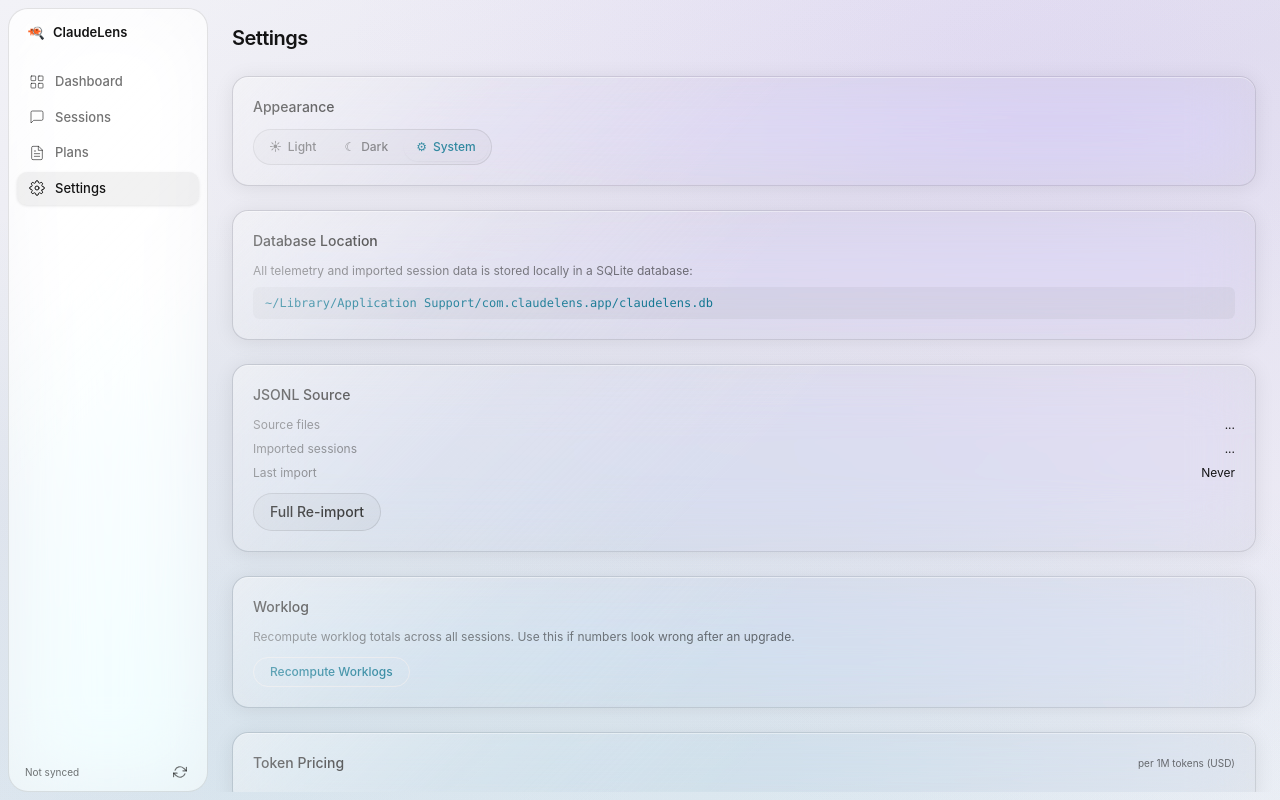
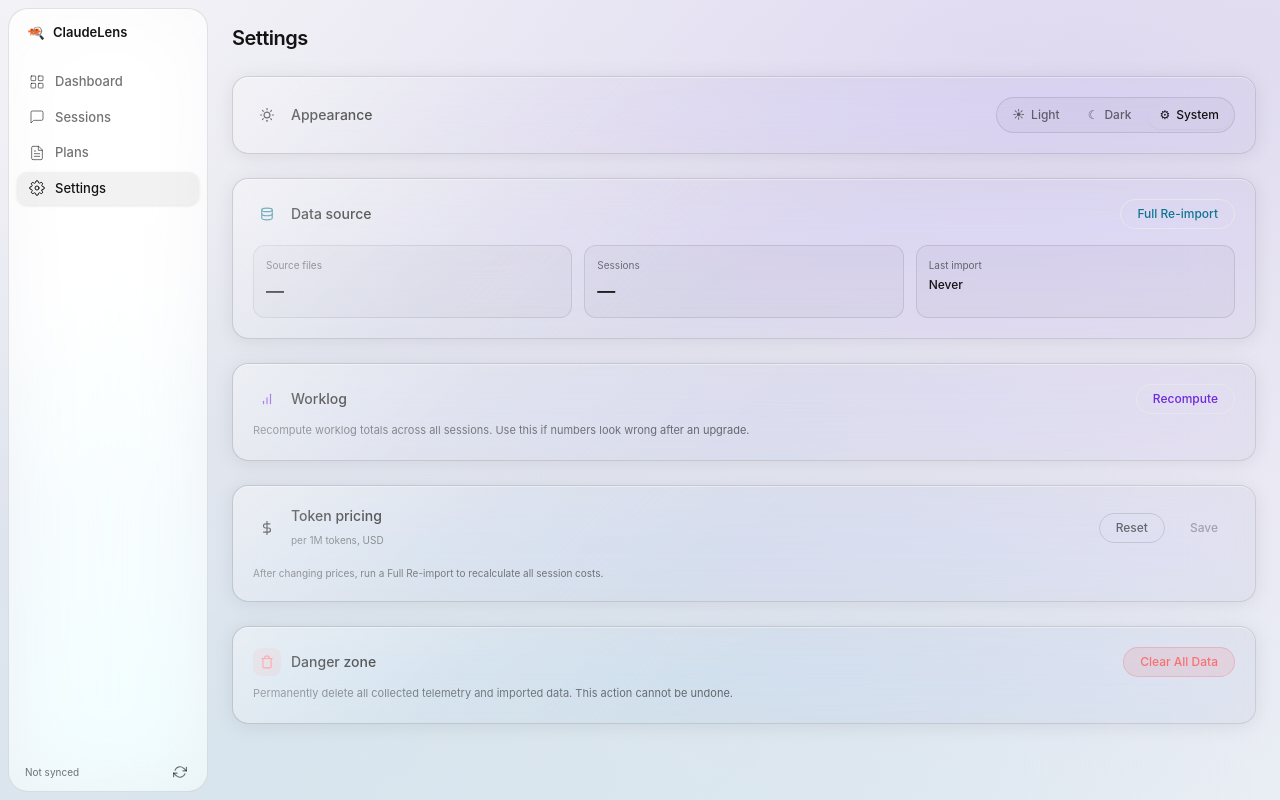
Before and after one commit to danubiusinfo/claude-lens, a React (Vite) app: page /settings in a window 1280 px wide. Built offline with nearby package versions, Linux system fonts and the light colour scheme; the HTML template or start-up script is replaced by a standard one.

Commit message:
session details

```diff
--- a/src/features/sessions/SessionDetailPanel.tsx
+++ b/src/features/sessions/SessionDetailPanel.tsx
@@ -16,7 +16,6 @@
   Wrench,
   type LucideIcon,
 } from 'lucide-react';
-import { GlassCard } from '../../components/ui/GlassCard';
 import { CopyButton } from '../../components/ui/CopyButton';
 import { formatDuration } from '../../lib/duration';
 import { getSessionMessages, toggleSessionBookmark, renameSession } from '../../lib/tauri';
@@ -699,34 +698,34 @@
 
               {/* Stats grid */}
               <div className="grid grid-cols-2 gap-3">
-                <GlassCard className="!p-3">
+                <div className="p-3 rounded-2xl bg-[var(--bg-card)] border border-[var(--glass-border)]">
                   <div className="text-xs text-[var(--text-secondary)] mb-1">Total Tokens</div>
                   <div className="text-lg font-semibold text-accent-cyan">
                     {session.total_tokens > 0
                       ? formatTokens(session.total_tokens)
                       : 'N/A'}
                   </div>
-                </GlassCard>
-                <GlassCard className="!p-3">
+                </div>
+                <div className="p-3 rounded-2xl bg-[var(--bg-card)] border border-[var(--glass-border)]">
                   <div className="text-xs text-[var(--text-secondary)] mb-1">Total Cost</div>
                   <div className="text-lg font-semibold text-accent-purple">
                     {session.total_cost_usd > 0
                       ? formatCost(session.total_cost_usd)
                       : 'N/A'}
                   </div>
-                </GlassCard>
-                <GlassCard className="!p-3">
+                </div>
+                <div className="p-3 rounded-2xl bg-[var(--bg-card)] border border-[var(--glass-border)]">
                   <div className="text-xs text-[var(--text-secondary)] mb-1">Events</div>
                   <div className="text-lg font-semibold text-accent-cyan">
                     {session.event_count}
                   </div>
-                </GlassCard>
-                <GlassCard className="!p-3">
+                </div>
+                <div className="p-3 rounded-2xl bg-[var(--bg-card)] border border-[var(--glass-border)]">
                   <div className="text-xs text-[var(--text-secondary)] mb-1">Tool Events</div>
                   <div className="text-lg font-semibold text-accent-purple">
                     {session.tool_event_count}
                   </div>
-                </GlassCard>
+                </div>
               </div>
 
               {/* Model badge */}
--- a/src/features/sessions/SessionsList.tsx
+++ b/src/features/sessions/SessionsList.tsx
@@ -9,8 +9,6 @@
   loading: boolean;
   selectedId: string | null;
   onSelect: (id: string) => void;
-  onLoadMore: () => void;
-  hasMore: boolean;
 }
 
 function formatTokens(n: number): string {
@@ -65,8 +63,6 @@
   loading,
   selectedId,
   onSelect,
-  onLoadMore,
-  hasMore,
 }: SessionsListProps) {
   const visibleIds = sessions.map((s) => s.id);
   const { data: worklogs } = useSessionWorklogs(visibleIds);
@@ -173,14 +169,6 @@
         );
       })}
 
-      {hasMore && (
-        <button
-          onClick={onLoadMore}
-          className="w-full py-3 text-sm font-medium text-[var(--text-secondary)] hover:text-[var(--text-primary)] hover:bg-[var(--bg-card)] rounded-full border border-[var(--border-subtle)] transition-colors"
-        >
-          Load More
-        </button>
-      )}
     </div>
   );
 }
--- a/src/pages/SessionsPage.tsx
+++ b/src/pages/SessionsPage.tsx
@@ -20,8 +20,6 @@
     selectedId,
     selectSession,
     clearSelection,
-    loadMore,
-    hasMore,
     showBookmarked,
     setShowBookmarked,
     updateSessionBookmark,
@@ -104,9 +102,18 @@
               {projectDropdownOpen && createPortal(
                 <div
                   ref={projectMenuRef}
-                  style={{ position: 'fixed', top: projectMenuPos.top, left: projectMenuPos.left, width: projectMenuPos.width }}
-                  className="z-[9999] glass-card !p-0 overflow-hidden max-h-[300px] overflow-y-auto"
+                  style={{
+                    position: 'fixed',
+                    top: projectMenuPos.top,
+                    left: projectMenuPos.left,
+                    width: projectMenuPos.width,
+                    backdropFilter: 'blur(60px) saturate(180%)',
+                    WebkitBackdropFilter: 'blur(60px) saturate(180%)',
+                    background: 'var(--bg-sidebar)',
+                  }}
+                  className="z-[9999] rounded-2xl border border-[var(--glass-border)] shadow-lg overflow-hidden"
                 >
+                  <div className="max-h-[300px] overflow-y-auto py-1">
                     <button
                       type="button"
                       onClick={() => { setSelectedProject(null); setProjectDropdownOpen(false); }}
@@ -132,6 +139,7 @@
                         <span className="font-medium truncate">{shortenPath(p)}</span>
                       </button>
                     ))}
+                  </div>
                 </div>,
                 document.body
               )}
@@ -194,8 +202,6 @@
         loading={loading}
         selectedId={selectedId}
         onSelect={selectSession}
-        onLoadMore={loadMore}
-        hasMore={hasMore}
       />
 
       <SessionDetailPanel
--- a/src/pages/SettingsPage.tsx
+++ b/src/pages/SettingsPage.tsx
@@ -167,15 +167,23 @@
       <h1 className="text-xl font-semibold text-text-primary tracking-tight">Settings</h1>
 
       <GlassCard>
-        <h2 className="text-sm font-medium text-text-primary mb-3">Appearance</h2>
-        <div className="flex gap-1 p-[3px] rounded-full border border-[var(--border-subtle)] bg-[var(--bg-card)] w-fit">
+        <div className="flex items-center justify-between">
+          <div className="flex items-center gap-2.5">
+            <div className="w-7 h-7 rounded-lg bg-accent-amber/10 flex items-center justify-center">
+              <svg className="w-3.5 h-3.5 text-accent-amber" viewBox="0 0 24 24" fill="none" stroke="currentColor" strokeWidth="2" strokeLinecap="round" strokeLinejoin="round">
+                <circle cx="12" cy="12" r="5" /><line x1="12" y1="1" x2="12" y2="3" /><line x1="12" y1="21" x2="12" y2="23" /><line x1="4.22" y1="4.22" x2="5.64" y2="5.64" /><line x1="18.36" y1="18.36" x2="19.78" y2="19.78" /><line x1="1" y1="12" x2="3" y2="12" /><line x1="21" y1="12" x2="23" y2="12" /><line x1="4.22" y1="19.78" x2="5.64" y2="18.36" /><line x1="18.36" y1="5.64" x2="19.78" y2="4.22" />
+              </svg>
+            </div>
+            <h2 className="text-sm font-medium text-text-primary">Appearance</h2>
+          </div>
+          <div className="flex gap-1 p-[3px] rounded-full border border-[var(--border-subtle)] bg-[var(--bg-card)]">
             {THEME_OPTIONS.map((opt) => (
               <button
                 key={opt.value}
                 onClick={() => setTheme(opt.value)}
                 className={`px-3 py-1.5 text-xs font-medium rounded-full transition-all duration-200 flex items-center gap-1.5 ${
                   themeMode === opt.value
-                  ? 'bg-[var(--accent-cyan)]/15 text-[var(--accent-cyan)] shadow-sm'
+                    ? 'bg-accent-amber/15 text-accent-amber shadow-sm'
                     : 'text-[var(--text-secondary)] hover:text-[var(--text-primary)]'
                 }`}
               >
@@ -184,108 +192,137 @@
               </button>
             ))}
           </div>
+        </div>
       </GlassCard>
 
       <GlassCard>
-        <h2 className="text-sm font-medium text-text-primary mb-3">
-          Database Location
-        </h2>
-        <p className="text-xs text-text-secondary mb-2">
-          All telemetry and imported session data is stored locally in a SQLite database:
-        </p>
-        <code className="block text-xs font-mono text-accent-cyan bg-[var(--input-bg)] rounded-md px-3 py-2">
-          ~/Library/Application Support/com.claudelens.app/claudelens.db
-        </code>
-      </GlassCard>
-
-      <GlassCard>
-        <h2 className="text-sm font-medium text-text-primary mb-3">
-          JSONL Source
-        </h2>
-        <div className="space-y-2 text-xs text-text-secondary">
-          <div className="flex justify-between">
-            <span>Source files</span>
-            <span className="text-[var(--text-primary)]">
-              {sourceStatus?.source_file_count ?? '...'}
-            </span>
+        <div className="flex items-center justify-between mb-4">
+          <div className="flex items-center gap-2.5">
+            <div className="w-7 h-7 rounded-lg bg-accent-cyan/10 flex items-center justify-center">
+              <svg className="w-3.5 h-3.5 text-accent-cyan" viewBox="0 0 24 24" fill="none" stroke="currentColor" strokeWidth="2" strokeLinecap="round" strokeLinejoin="round">
+                <ellipse cx="12" cy="5" rx="9" ry="3" />
+                <path d="M21 12c0 1.66-4 3-9 3s-9-1.34-9-3" />
+                <path d="M3 5v14c0 1.66 4 3 9 3s9-1.34 9-3V5" />
+              </svg>
             </div>
-          <div className="flex justify-between">
-            <span>Imported sessions</span>
-            <span className="text-[var(--text-primary)]">
-              {sourceStatus?.jsonl.total_sessions ?? '...'}
-            </span>
-          </div>
-          <div className="flex justify-between">
-            <span>Last import</span>
-            <span className="text-[var(--text-primary)]">
-              {sourceStatus?.jsonl.last_import_at
-                ? new Date(sourceStatus.jsonl.last_import_at).toLocaleString()
-                : 'Never'}
-            </span>
-          </div>
+            <h2 className="text-sm font-medium text-text-primary">Data source</h2>
           </div>
           <button
             onClick={handleReimport}
             disabled={reimporting}
-          className="mt-3 px-4 py-2 text-sm font-medium rounded-full transition-colors
-            bg-[var(--input-bg)] text-[var(--text-primary)] border border-[var(--input-border)]
-            hover:bg-[var(--bg-card-hover)]
-            disabled:opacity-50 disabled:cursor-not-allowed"
+            className="px-4 py-1.5 text-xs font-medium rounded-full transition-colors
+              bg-accent-cyan/10 text-accent-cyan border border-accent-cyan/20
+              hover:bg-accent-cyan/20
+              disabled:opacity-30 disabled:cursor-not-allowed"
           >
             {reimporting ? 'Re-importing...' : 'Full Re-import'}
           </button>
+        </div>
+        <div className="grid grid-cols-3 gap-3">
+          <div className="rounded-xl bg-[var(--bg-card)] border border-[var(--border-subtle)] p-3">
+            <div className="text-[10px] text-text-secondary mb-1">Source files</div>
+            <div className="text-lg font-semibold text-[var(--text-primary)] tabular-nums">
+              {sourceStatus?.source_file_count ?? '—'}
+            </div>
+          </div>
+          <div className="rounded-xl bg-[var(--bg-card)] border border-[var(--border-subtle)] p-3">
+            <div className="text-[10px] text-text-secondary mb-1">Sessions</div>
+            <div className="text-lg font-semibold text-[var(--text-primary)] tabular-nums">
+              {sourceStatus?.jsonl.total_sessions ?? '—'}
+            </div>
+          </div>
+          <div className="rounded-xl bg-[var(--bg-card)] border border-[var(--border-subtle)] p-3">
+            <div className="text-[10px] text-text-secondary mb-1">Last import</div>
+            <div className="text-xs font-medium text-[var(--text-primary)] leading-snug mt-0.5">
+              {sourceStatus?.jsonl.last_import_at
+                ? new Date(sourceStatus.jsonl.last_import_at).toLocaleString()
+                : 'Never'}
+            </div>
+          </div>
+        </div>
       </GlassCard>
 
       <GlassCard>
-        <h2 className="text-sm font-medium text-text-primary mb-3">
-          Worklog
-        </h2>
-        <p className="text-xs text-text-secondary mb-3">
-          Recompute worklog totals across all sessions. Use this if numbers look wrong after an upgrade.
-        </p>
+        <div className="flex items-center justify-between mb-2">
+          <div className="flex items-center gap-2.5">
+            <div className="w-7 h-7 rounded-lg bg-accent-purple/10 flex items-center justify-center">
+              <svg className="w-3.5 h-3.5 text-accent-purple" viewBox="0 0 24 24" fill="none" stroke="currentColor" strokeWidth="2" strokeLinecap="round" strokeLinejoin="round">
+                <path d="M12 20V10" /><path d="M18 20V4" /><path d="M6 20v-4" />
+              </svg>
+            </div>
+            <h2 className="text-sm font-medium text-text-primary">Worklog</h2>
+          </div>
           <button
             type="button"
             onClick={onRecomputeWorklogs}
             disabled={recomputing}
             className="px-4 py-1.5 text-xs font-medium rounded-full transition-colors
-            bg-accent-cyan/10 text-accent-cyan border border-accent-cyan/20
-            hover:bg-accent-cyan/20
+              bg-accent-purple/10 text-accent-purple border border-accent-purple/20
+              hover:bg-accent-purple/20
               disabled:opacity-30 disabled:cursor-not-allowed"
           >
-          {recomputing ? 'Recomputing…' : 'Recompute Worklogs'}
+            {recomputing ? 'Recomputing…' : 'Recompute'}
           </button>
+        </div>
+        <p className="text-[11px] text-text-secondary leading-relaxed">
+          Recompute worklog totals across all sessions. Use this if numbers look wrong after an upgrade.
+        </p>
       </GlassCard>
 
       <GlassCard>
-        <div className="flex items-center justify-between mb-3">
-          <h2 className="text-sm font-medium text-text-primary">
-            Token Pricing
-          </h2>
-          <span className="text-[10px] text-text-secondary">per 1M tokens (USD)</span>
+        <div className="flex items-center justify-between mb-4">
+          <div className="flex items-center gap-2.5">
+            <div className="w-7 h-7 rounded-lg bg-accent-teal/10 flex items-center justify-center">
+              <svg className="w-3.5 h-3.5 text-accent-teal" viewBox="0 0 24 24" fill="none" stroke="currentColor" strokeWidth="2" strokeLinecap="round" strokeLinejoin="round">
+                <line x1="12" y1="1" x2="12" y2="23" /><path d="M17 5H9.5a3.5 3.5 0 0 0 0 7h5a3.5 3.5 0 0 1 0 7H6" />
+              </svg>
+            </div>
+            <div>
+              <h2 className="text-sm font-medium text-text-primary">Token pricing</h2>
+              <span className="text-[10px] text-text-secondary">per 1M tokens, USD</span>
+            </div>
+          </div>
+          <div className="flex items-center gap-2">
+            <button
+              onClick={handleResetPricing}
+              className="px-4 py-1.5 text-xs font-medium rounded-full transition-colors
+                text-text-secondary border border-[var(--input-border)]
+                hover:text-[var(--text-primary)] hover:border-[var(--input-border-focus)]"
+            >
+              Reset
+            </button>
+            <button
+              onClick={handleSavePricing}
+              disabled={!hasPricingChanges || savingPricing}
+              className="px-4 py-1.5 text-xs font-medium rounded-full transition-colors
+                bg-accent-teal/10 text-accent-teal border border-accent-teal/20
+                hover:bg-accent-teal/20
+                disabled:opacity-30 disabled:cursor-not-allowed"
+            >
+              {savingPricing ? 'Saving...' : 'Save'}
+            </button>
+          </div>
         </div>
 
         {editedPricing.length > 0 && (
-          <div className="space-y-3">
-            {/* Header */}
-            <div className="grid grid-cols-5 gap-2 text-[10px] text-text-secondary font-medium">
+          <div className="space-y-0">
+            <div className="grid grid-cols-5 gap-2 px-3 pb-2 text-[10px] text-text-secondary font-medium">
               <span>Model</span>
               <span>Input</span>
               <span>Output</span>
               <span>Cache Read</span>
               <span>Cache Write</span>
             </div>
-
-            {/* Rows */}
             {editedPricing.map((p, i) => (
-              <div key={p.model_key} className="grid grid-cols-5 gap-2 items-center">
-                <span className="text-xs text-[var(--text-primary)]">{p.display_name}</span>
+              <div key={p.model_key} className="grid grid-cols-5 gap-2 items-center px-3 py-1.5 border-t border-[var(--border-subtle)]">
+                <span className="text-xs font-medium text-[var(--text-primary)]">{p.display_name}</span>
                 <input
                   type="number"
                   step="0.01"
                   min="0"
                   value={p.input_per_million}
                   onChange={(e) => updateField(i, 'input_per_million', e.target.value)}
-                  className="px-3 py-1 rounded-full bg-[var(--input-bg)] border border-[var(--input-border)] text-xs text-[var(--text-primary)] focus:outline-none focus:border-[var(--input-border-focus)] w-full"
+                  className="px-2 py-1 rounded-lg bg-[var(--input-bg)] border border-[var(--input-border)] text-xs text-[var(--text-primary)] tabular-nums focus:outline-none focus:border-[var(--input-border-focus)] w-full"
                 />
                 <input
                   type="number"
@@ -293,7 +330,7 @@
                   min="0"
                   value={p.output_per_million}
                   onChange={(e) => updateField(i, 'output_per_million', e.target.value)}
-                  className="px-3 py-1 rounded-full bg-[var(--input-bg)] border border-[var(--input-border)] text-xs text-[var(--text-primary)] focus:outline-none focus:border-[var(--input-border-focus)] w-full"
+                  className="px-2 py-1 rounded-lg bg-[var(--input-bg)] border border-[var(--input-border)] text-xs text-[var(--text-primary)] tabular-nums focus:outline-none focus:border-[var(--input-border-focus)] w-full"
                 />
                 <input
                   type="number"
@@ -301,7 +338,7 @@
                   min="0"
                   value={p.cache_read_per_million}
                   onChange={(e) => updateField(i, 'cache_read_per_million', e.target.value)}
-                  className="px-3 py-1 rounded-full bg-[var(--input-bg)] border border-[var(--input-border)] text-xs text-[var(--text-primary)] focus:outline-none focus:border-[var(--input-border-focus)] w-full"
+                  className="px-2 py-1 rounded-lg bg-[var(--input-bg)] border border-[var(--input-border)] text-xs text-[var(--text-primary)] tabular-nums focus:outline-none focus:border-[var(--input-border-focus)] w-full"
                 />
                 <input
                   type="number"
@@ -309,58 +346,42 @@
                   min="0"
                   value={p.cache_write_per_million}
                   onChange={(e) => updateField(i, 'cache_write_per_million', e.target.value)}
-                  className="px-3 py-1 rounded-full bg-[var(--input-bg)] border border-[var(--input-border)] text-xs text-[var(--text-primary)] focus:outline-none focus:border-[var(--input-border-focus)] w-full"
+                  className="px-2 py-1 rounded-lg bg-[var(--input-bg)] border border-[var(--input-border)] text-xs text-[var(--text-primary)] tabular-nums focus:outline-none focus:border-[var(--input-border-focus)] w-full"
                 />
               </div>
             ))}
+          </div>
+        )}
 
-            {/* Actions */}
-            <div className="flex items-center gap-2 pt-2">
-              <button
-                onClick={handleSavePricing}
-                disabled={!hasPricingChanges || savingPricing}
-                className="px-4 py-1.5 text-xs font-medium rounded-full transition-colors
-                  bg-accent-cyan/10 text-accent-cyan border border-accent-cyan/20
-                  hover:bg-accent-cyan/20
-                  disabled:opacity-30 disabled:cursor-not-allowed"
-              >
-                {savingPricing ? 'Saving...' : 'Save'}
-              </button>
-              <button
-                onClick={handleResetPricing}
-                className="px-4 py-1.5 text-xs font-medium rounded-full transition-colors
-                  text-text-secondary border border-[var(--input-border)]
-                  hover:text-[var(--text-primary)] hover:border-[var(--input-border-focus)]"
-              >
-                Reset to Defaults
-              </button>
-            </div>
-
-            <p className="text-[10px] text-text-secondary">
+        <p className="text-[10px] text-text-secondary mt-3">
           After changing prices, run a Full Re-import to recalculate all session costs.
         </p>
-          </div>
-        )}
       </GlassCard>
 
       <GlassCard>
-        <h2 className="text-sm font-medium text-text-primary mb-3">
-          Danger Zone
-        </h2>
-        <p className="text-xs text-text-secondary mb-4">
-          Permanently delete all collected telemetry and imported data. This action cannot
-          be undone.
-        </p>
+        <div className="flex items-center justify-between mb-2">
+          <div className="flex items-center gap-2.5">
+            <div className="w-7 h-7 rounded-lg bg-red-500/10 flex items-center justify-center">
+              <svg className="w-3.5 h-3.5 text-red-400" viewBox="0 0 24 24" fill="none" stroke="currentColor" strokeWidth="2" strokeLinecap="round" strokeLinejoin="round">
+                <path d="M3 6h18" /><path d="M19 6v14c0 1-1 2-2 2H7c-1 0-2-1-2-2V6" /><path d="M8 6V4c0-1 1-2 2-2h4c1 0 2 1 2 2v2" />
+              </svg>
+            </div>
+            <h2 className="text-sm font-medium text-text-primary">Danger zone</h2>
+          </div>
           <button
             onClick={() => setShowClearConfirm(true)}
             disabled={clearing}
-          className="px-4 py-2 text-sm font-medium rounded-full transition-colors
+            className="px-4 py-1.5 text-xs font-medium rounded-full transition-colors
               bg-red-500/10 text-red-400 border border-red-500/20
               hover:bg-red-500/20 hover:text-red-300
-            disabled:opacity-50 disabled:cursor-not-allowed"
+              disabled:opacity-30 disabled:cursor-not-allowed"
           >
             {clearing ? 'Clearing...' : 'Clear All Data'}
           </button>
+        </div>
+        <p className="text-[11px] text-text-secondary leading-relaxed">
+          Permanently delete all collected telemetry and imported data. This action cannot be undone.
+        </p>
         {clearError && (
           <p className="text-xs text-red-400 mt-2">{clearError}</p>
         )}
```
Also changed, not shown: src/hooks/useSessions.ts (+10 -35 lines), 3 other files (tests, documents, lock files or other folders). Lines whose indentation alone changed are shown as unchanged.
